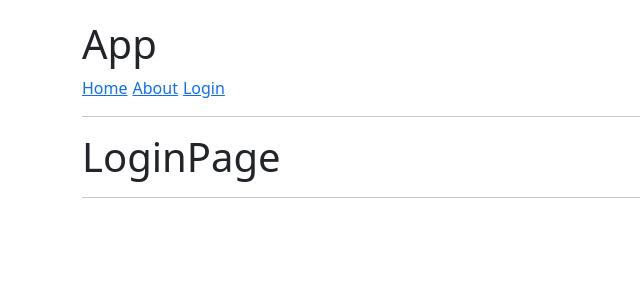
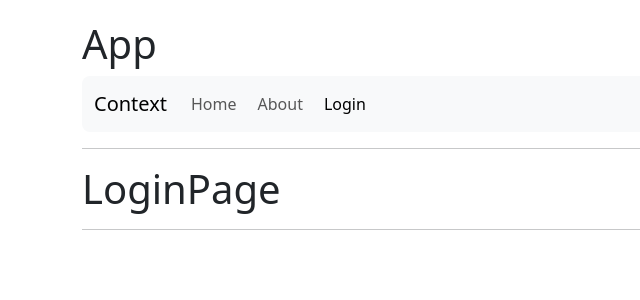
Before and after one commit to abrilBjarano/React.ContextAndRoutes.Tutorial, a React (Vite) app: page /login in a window 1280 px wide. Shown: the top 300 px of the page, without its empty margins (0-640 px from the left). Built offline with nearby package versions, Linux system fonts and the light colour scheme.

Commit message:
Upgraded Navbar.jsx and created routes const in App.jsx

```diff
--- a/src/App.jsx
+++ b/src/App.jsx
@@ -8,10 +8,18 @@ import { Navbar } from "./Navbar";
 
 
 export const App = () => {
+
+  const routes = [
+    { name: 'Home', path: '/' },
+    { name: 'About', path: '/about' },
+    { name: 'Login', path: '/login' },
+  ]
+
+
   return (
     <>
       <h1>App</h1>
-      <Navbar />
+      <Navbar routes={ routes } />
       <hr />
 
       {/* 🧠 Pensandolo bien, estas rutas se verían más organizadas en un componente separado */}
--- a/src/Navbar.jsx
+++ b/src/Navbar.jsx
@@ -1,11 +1,31 @@
-import { Link } from "react-router-dom";
+import { NavLink } from "react-router-dom";
 
-export const Navbar = () => {
+// const getNavLinkClass = ({ isActive }) => `nav-link ${ isActive ? 'active' : '' }`;
+const getNavLinkClass = ({ isActive }) => {
+   return `nav-link ${ isActive ? 'active' : '' }`;
+}
+
+export const Navbar = ({ routes }) => {
+
    return (
-      <>
-         <Link to="/">Home</Link>
-         <Link to="/about">About</Link>
-         <Link to="/login">Login</Link>
-      </>
+      <nav className="navbar navbar-expand-lg bg-body-tertiary rounded-3">
+      <div className="container-fluid">
+
+         <a className="navbar-brand">Context</a>
+
+         <div className="collapse navbar-collapse" id="navbarNav">
+            <ul className="navbar-nav">
+
+               { routes.map( route => (
+                  <NavLink
+                     className={ getNavLinkClass } key={ route.path } to={ route.path }>
+                     { route.name }
+                  </NavLink>
+               ))}
+
+            </ul>
+         </div>
+      </div>
+   </nav>
    )
 }
```
Also changed, not shown: 1 other file (tests, documents, lock files or other folders).
